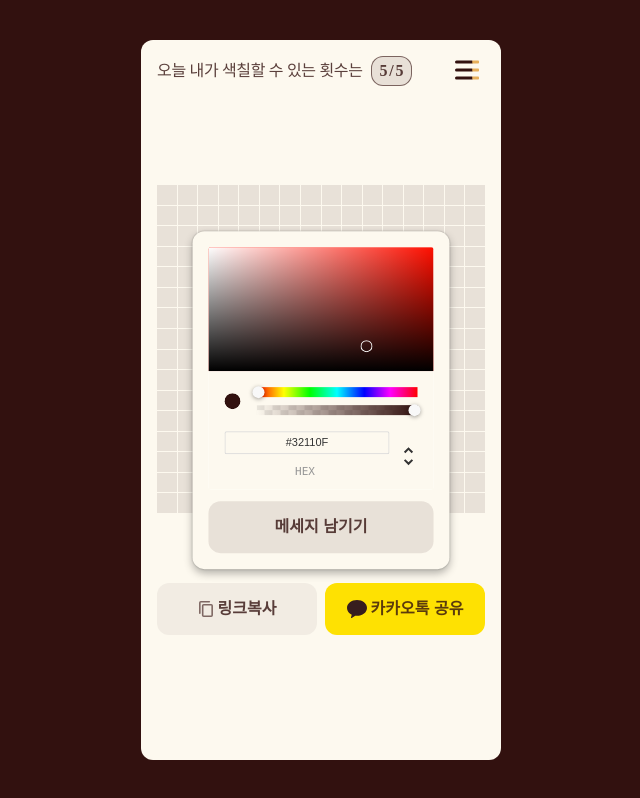
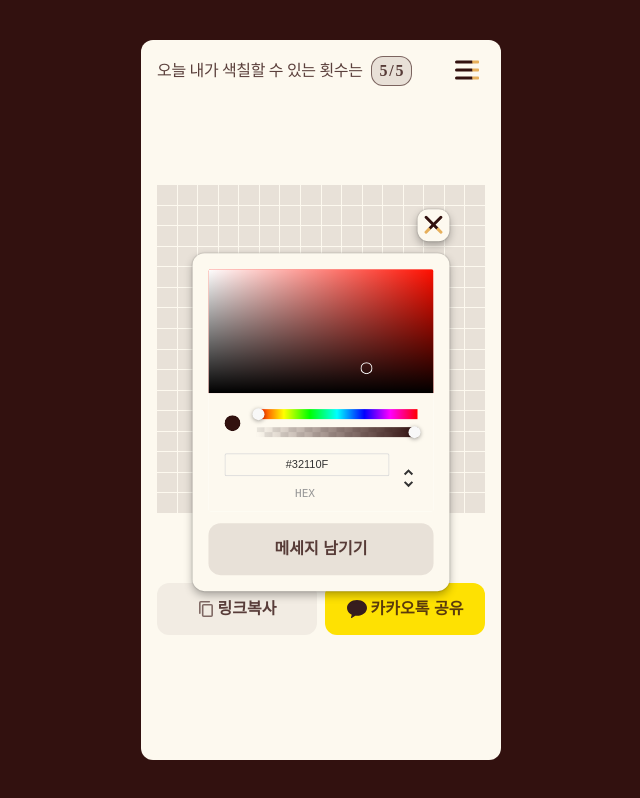
Before and after one commit to baejinWoong/dotXdot, a React (Create React App) app: page /1 in a window 1280 px wide. Both pictures are taken after a click on the element 485 px from the left and 194 px from the top of the page. Shown: the whole page, without its empty margins (319-959 px from the left). Built offline with nearby package versions, Linux system fonts and the light colour scheme; no server answers; a web font is replaced by a local one.

Commit message:
3rd commit

```diff
--- a/src/pages/MainPage.tsx
+++ b/src/pages/MainPage.tsx
@@ -4,7 +4,7 @@ import MainPageWrap from "../components/common/MainPageWrap";
 import { ChromePicker, ColorResult, RGBColor } from "react-color";
 import "../styles/mainPage.scss";
 import styled from "styled-components";
-import { Kakao, LinkIcon } from "../images/svg";
+import { CloseIcon, Kakao, LinkIcon } from "../images/svg";
 
 const xList = [1, 2, 3, 4, 5, 6, 7, 8, 9, 10, 11, 12, 13, 14, 15, 16];
 
@@ -53,6 +53,11 @@ const Xcontent = (props: x_content) => {
     setIsWrightMessage(true);
   };
 
+  const closeAllHandler = () => {
+    setIsColorPicker(false);
+    setIsWrightMessage(false);
+  };
+
   return (
     <>
       <XcontentComponent
@@ -61,6 +66,11 @@ const Xcontent = (props: x_content) => {
         $color={color}
       />
       <Modal open={isColorPicker}>
+        <div className="exit">
+          <div className="iconWrap" onClick={closeAllHandler}>
+            <CloseIcon />
+          </div>
+        </div>
         <div className="contentPopupCard">
           <ChromePicker
             color={userOverWrightcolor}
@@ -75,6 +85,11 @@ const Xcontent = (props: x_content) => {
       </Modal>
 
       <Modal open={isWrightMessage}>
+        <div className="exit">
+          <div className="iconWrap" onClick={closeAllHandler}>
+            <CloseIcon />
+          </div>
+        </div>
         <div className="contentPopupCard message">
           <p>11.11데이 메세지를 전하세요</p>
           <div className="inputBox">
--- a/src/styles/mainPage.scss
+++ b/src/styles/mainPage.scss
@@ -91,6 +91,23 @@
     left: 50%;
     transform: translate(-50%, -50%);
   }
+
+  .exit {
+    .iconWrap {
+      background-color: #fdf9ef;
+      padding: 6px 4px;
+      border-radius: 11px;
+      display: flex;
+      justify-content: center;
+      align-items: center;
+      box-shadow: rgba(0, 0, 0, 0.3) 0px 0px 2px, rgba(0, 0, 0, 0.3) 0px 4px 8px;
+      z-index: 5;
+      cursor: pointer;
+    }
+    display: flex;
+    margin-bottom: 12px;
+    justify-content: end;
+  }
 }
 
 .contentPopupCard {
@@ -111,6 +128,7 @@
   }
 
   &.message {
+    width: 342px;
     p {
       color: rgba(50, 17, 15, 0.8);
       text-align: center;
@@ -164,7 +182,8 @@
 
     textarea {
       width: 100%;
-      height: 100%;
+      height: 145px;
+      padding: 8px;
     }
   }
 }
```
